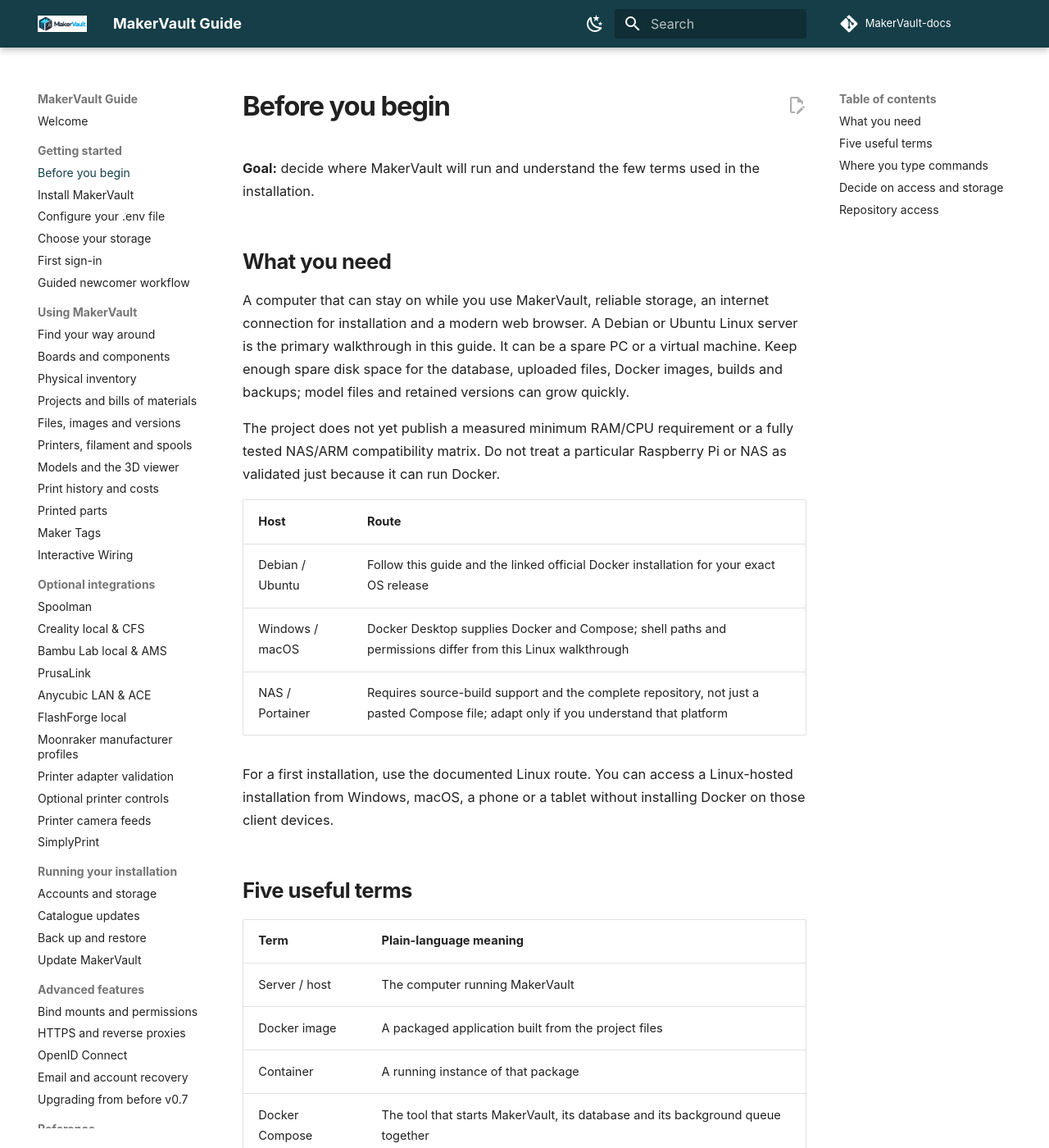
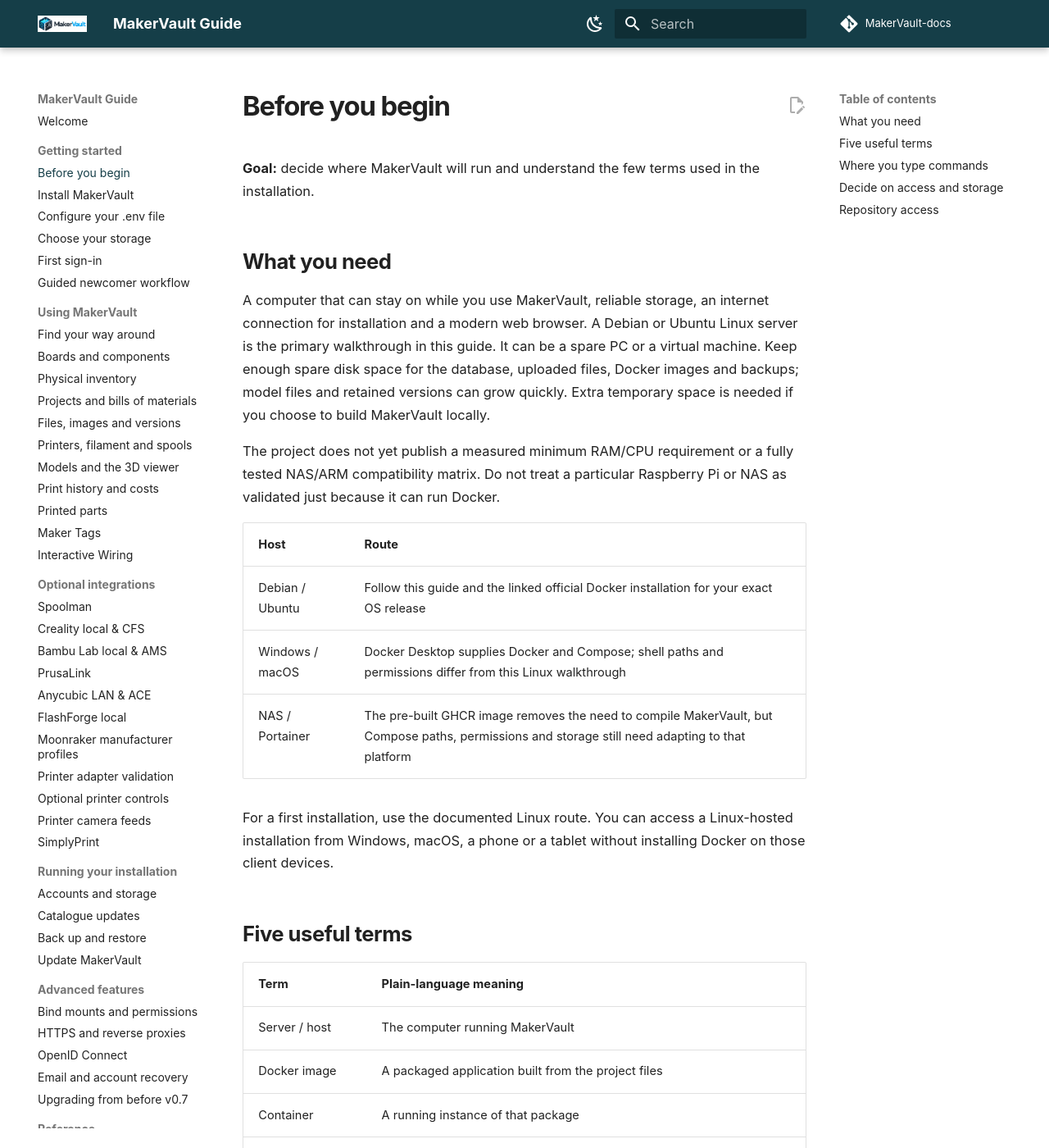
Before and after one commit to gavrd7/MakerVault-docs, an MkDocs documentation site: the page built from docs/guide/getting-started/before-you-begin.md, in a window 1280 px wide and 1400 px high. Shown: the whole window at 82% size. Built offline with MkDocs 1.6.1 and Material for MkDocs 9.7.7, drawn with Linux system fonts in a browser that asks for light colours; comment, search, counter and statistics services are not loaded; some of the changed text lies outside the part shown.

Commit message:
Explain prebuilt image deployment options

```diff
--- a/docs/guide/getting-started/before-you-begin.md
+++ b/docs/guide/getting-started/before-you-begin.md
@@ -4,7 +4,7 @@
 
 ## What you need
 
-A computer that can stay on while you use MakerVault, reliable storage, an internet connection for installation and a modern web browser. A Debian or Ubuntu Linux server is the primary walkthrough in this guide. It can be a spare PC or a virtual machine. Keep enough spare disk space for the database, uploaded files, Docker images, builds and backups; model files and retained versions can grow quickly.
+A computer that can stay on while you use MakerVault, reliable storage, an internet connection for installation and a modern web browser. A Debian or Ubuntu Linux server is the primary walkthrough in this guide. It can be a spare PC or a virtual machine. Keep enough spare disk space for the database, uploaded files, Docker images and backups; model files and retained versions can grow quickly. Extra temporary space is needed if you choose to build MakerVault locally.
 
 The project does not yet publish a measured minimum RAM/CPU requirement or a fully tested NAS/ARM compatibility matrix. Do not treat a particular Raspberry Pi or NAS as validated just because it can run Docker.
 
@@ -12,7 +12,7 @@
 | --- | --- |
 | Debian / Ubuntu | Follow this guide and the linked official Docker installation for your exact OS release |
 | Windows / macOS | Docker Desktop supplies Docker and Compose; shell paths and permissions differ from this Linux walkthrough |
-| NAS / Portainer | Requires source-build support and the complete repository, not just a pasted Compose file; adapt only if you understand that platform |
+| NAS / Portainer | The pre-built GHCR image removes the need to compile MakerVault, but Compose paths, permissions and storage still need adapting to that platform |
 
 For a first installation, use the documented Linux route. You can access a Linux-hosted installation from Windows, macOS, a phone or a tablet without installing Docker on those client devices.
 
@@ -32,7 +32,7 @@
 
 Use a terminal on the server, either directly or through SSH. Run the command blocks in order. Copy commands only, not surrounding headings. When a command uses `sudo`, it may ask for the Linux user's password; no characters appear as you type it.
 
-`cd` changes folder. `mkdir` creates one. A filename starting with a dot, such as `.env`, is normally hidden in graphical file browsers. Commands later in this guide assume you are inside the MakerVault source folder unless stated otherwise.
+`cd` changes folder. `mkdir` creates one. A filename starting with a dot, such as `.env`, is normally hidden in graphical file browsers. Commands later in this guide assume you are inside the cloned MakerVault repository. Normal installs use its deployment files while pulling the pre-built GHCR image; the same checkout can optionally be used to build from source.
 
 ## Decide on access and storage
 
```
